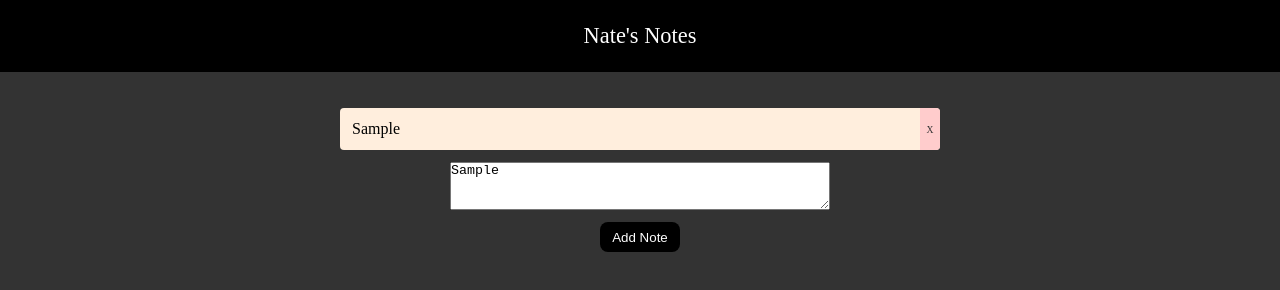
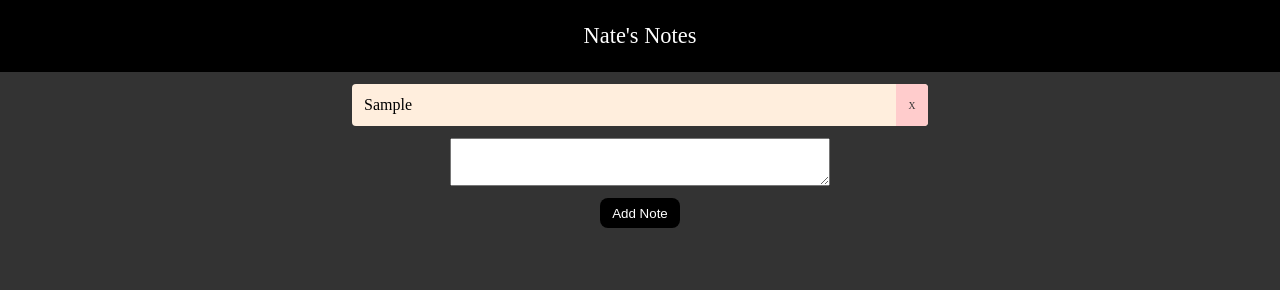
Before and after one commit to nathaniel-lowy/simple-todos, a website built with webpack: page src/template.html in a window 1280 px wide. Both pictures are taken after typing "Sample" into the empty fields and a click on the button "Add Note". Built offline with nearby package versions, Linux system fonts and the light colour scheme.

Commit message:
Improve formatting
Close button is wider, elements have better padding for aesthetic.

```diff
--- a/src/index.js
+++ b/src/index.js
@@ -33,9 +33,11 @@ function createTaskDOM() {
 }
 
 function deleteTask(taskID) {
+  if (confirm("Are you sure you would like to delete this note?")) {
     taskList = taskList.filter((task) => task.id !== taskID);
     save();
     createTaskDOM();
+  }
 }
 
 function save() {
@@ -47,9 +49,9 @@ function load() {
   taskList = [];
   if (localStorage.getItem("simple-todo-list") !== null) {
     const tasks = JSON.parse(localStorage.getItem("simple-todo-list"));
-    tasks.forEach(task => {
+    tasks.forEach((task) => {
       taskList.push(new Task(task.text, task.date, task.id));
-    })
+    });
   }
   createTaskDOM();
 }
@@ -57,6 +59,7 @@ function load() {
 function initialize() {
   document.querySelector("#add-btn").addEventListener("click", () => {
     createTask();
+    document.querySelector("textarea").value = "";
   });
   load();
 }
--- a/src/styles.css
+++ b/src/styles.css
@@ -18,7 +18,7 @@ body {
     background-color: var(--body-clr);
     display: flex;
     flex-direction: column;
-    padding-top: 108px;
+    padding: 84px 0px;
     justify-content: start;
     align-items: center;
     /* width: 100dvw;
@@ -61,6 +61,7 @@ main {
     flex-direction: column;
     width: min(100%, 600px);
     gap: 12px;
+    padding: 0px 12px;
 }
 
 .task {
@@ -83,7 +84,7 @@ main {
     align-items: center;
     padding: 0;
     background-color: var(--delete-clr);
-    width: 20px;
+    width: 32px;
     height: 100%;
     cursor: pointer;
     color: var(--delete-txt);
```
Lines whose indentation alone changed are shown as unchanged.
